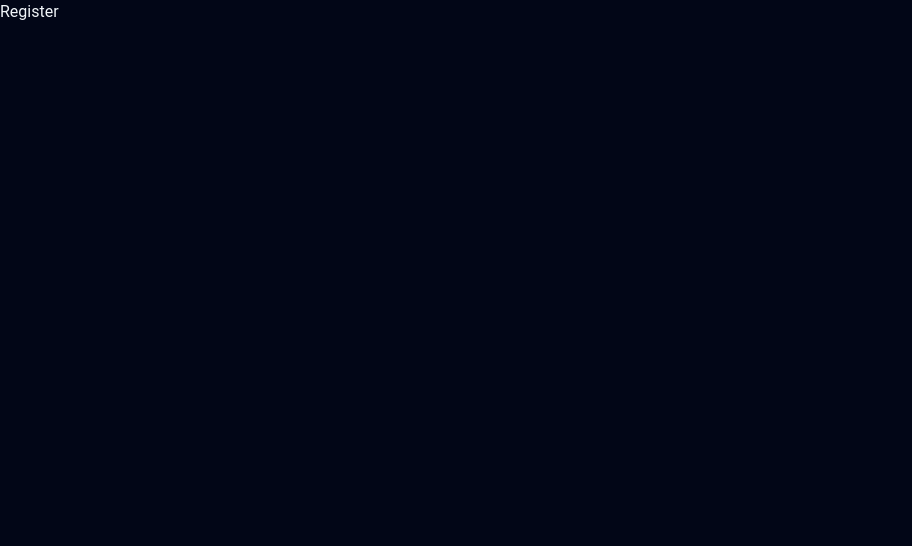
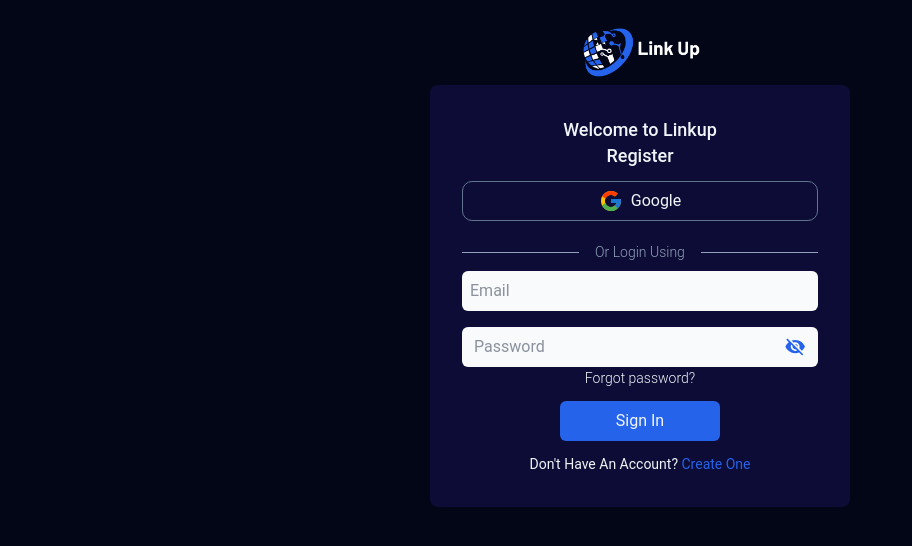
Before and after one commit to Iganza-roy/LinkUp, a React (Vite) app: page /register in a window 1280 px wide. Shown: the top 546 px of the page, without its empty margins (0-912 px from the left). Built offline with nearby package versions, Linux system fonts and the light colour scheme.

Commit message:
feat: implement Register component with form handling and Google login option

```diff
--- a/src/pages/auth/Register.jsx
+++ b/src/pages/auth/Register.jsx
@@ -1,7 +1,141 @@
-import React from 'react';
+import { FcGoogle } from 'react-icons/fc';
+import logo from '../../assets/logo1.png';
+import { useNavigate } from 'react-router-dom';
+import { useContext, useState } from 'react';
+import { IoMdEye, IoMdEyeOff } from 'react-icons/io';
+import { toast } from 'sonner';
 
 const Register = () => {
-  return <div>Register</div>;
+  const [inputs, setInputValue] = useState({
+    email: '',
+    password: '',
+  });
+  const [passwordVisible, setPasswordVisible] = useState(false);
+  const [err, setErr] = useState(null);
+
+  const navigate = useNavigate();
+
+  //   const { login } = useContext(AuthContext);
+
+  const togglePassword = () => {
+    setPasswordVisible(!passwordVisible);
+  };
+
+  const handleChange = (e) => {
+    setInputValue((prev) => ({ ...prev, [e.target.name]: e.target.value }));
+  };
+
+  const handleSubmit = async (e) => {
+    e.preventDefault();
+    console.log(inputs);
+
+    try {
+      await login(inputs);
+      toast.success('Logged in Successfully');
+      navigate('/');
+    } catch (err) {
+      setErr('Invalid Email or Password', err);
+    }
+  };
+
+  return (
+    <div className='flex flex-col gap-y-2 items-center justify-center md:justify-start min-h-screen pt-7'>
+      <img
+        src={logo}
+        alt='logo'
+        className='w-[140px] cursor-pointer hover:scale-105 transition-all duration-300'
+      />
+
+      <div className='bg-[#0D0C36] rounded-md px-8 py-8 w-full max-w-[420px] flex flex-col items-center'>
+        <div className='flex flex-col justify-center items-center gap-3 w-full'>
+          <div className='text-center'>
+            <h1 className='text-lg font-medium'>Welcome to Linkup</h1>
+            <h1 className='text-lg font-medium'>Register</h1>
+          </div>
+
+          <button
+            type='button'
+            className='flex items-center justify-center gap-2 border border-slate-500 rounded-lg w-[220px] md:w-full h-10 px-3 hover:border-blue'
+          >
+            <FcGoogle className='text-2xl' />
+            <span className='text-md hidden md:block'>Google</span>
+          </button>
+
+          <div className='flex items-center justify-center w-full py-2 mb-6'>
+            <span className='h-[1px] flex-1 bg-slate-400'></span>
+            <p className='text-center font-light text-sm text-slate-400 px-4 whitespace-nowrap'>
+              Or Login Using
+            </p>
+            <span className='h-[1px] flex-1 bg-slate-400'></span>
+          </div>
+        </div>
+
+        <form
+          className='flex flex-col justify-center items-center gap-4 w-full'
+          onSubmit={(e) => e.preventDefault()}
+        >
+          <input
+            required
+            type='text'
+            placeholder='Email'
+            name='email'
+            onChange={handleChange}
+            className='p-2 rounded-sm bg-slate-50 text-slate-800 w-full'
+          />
+
+          <div className='flex items-center bg-slate-50 rounded-sm w-full py-2 px-3'>
+            <input
+              required
+              type={passwordVisible ? 'text' : 'password'}
+              placeholder='Password'
+              name='password'
+              onChange={handleChange}
+              className='text-slate-800 border-none outline-0 w-full'
+            />
+            {passwordVisible ? (
+              <IoMdEye
+                className='text-black text-2xl cursor-pointer'
+                onClick={togglePassword}
+              />
+            ) : (
+              <IoMdEyeOff
+                className='text-[#2563EB] text-2xl cursor-pointer'
+                onClick={togglePassword}
+              />
+            )}
+          </div>
+        </form>
+
+        <div className='flex flex-col gap-3 justify-center items-center w-full mt-4'>
+          <p
+            onClick={() => navigate('/password-reset')}
+            className='hover:underline text-sm font-light hover:text-blue cursor-pointer'
+          >
+            Forgot password?
+          </p>
+
+          <button
+            onClick={handleSubmit}
+            className='bg-[#2563EB] p-2 w-[160px] rounded-sm transition-all duration-300 hover:scale-105'
+          >
+            Sign In
+          </button>
+
+          {err && <p className='text-red-500'>{err}</p>}
+
+          <p
+            className='text-sm cursor-pointer text-left'
+            onClick={() => navigate('/login')}
+          >
+            {`Don't Have An Account? `}
+            <a href='/register' className='text-[#2563EB] ml-2 hover:text-pink'>
+              Create One
+            </a>
+          </p>
+        </div>
+      </div>
+    </div>
+  );
 };
 
 export default Register;
```
